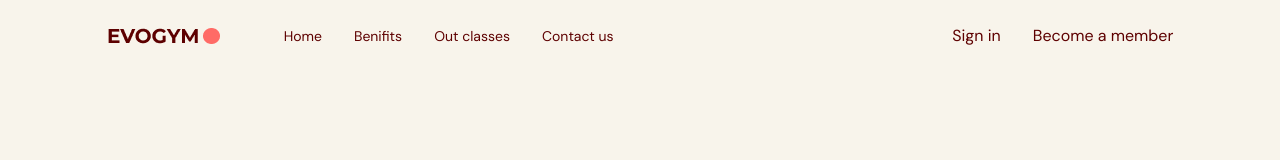
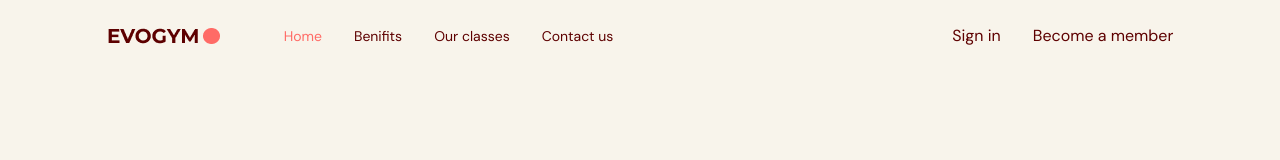
Before and after one commit to filiptrifunovic-mile/gym-page, a React (Vite) app: page / in a window 1280 px wide. Shown: the top 160 px of the page. Built offline with nearby package versions, Linux system fonts and the light colour scheme.

Commit message:
navbar part 2

```diff
--- a/src/App.tsx
+++ b/src/App.tsx
@@ -1,9 +1,14 @@
 import Navbar from '@/scenes/navbar'
+import { useState } from 'react';
 
 
 function App() {
+
+  const [selectedPage, setSelectedPage] = useState<string>('home')
+
+
   return <div className="app bg-gray-20">
-    <Navbar />
+    <Navbar selectedPage={selectedPage} setSelectedPage={setSelectedPage} />
   </div>;
 }
 
--- /dev/null
+++ b/src/scenes/navbar/Link.tsx
@@ -0,0 +1,28 @@
+import AnchorLink from "react-anchor-link-smooth-scroll"
+
+type Props = {
+  page : string;
+  selectedPage: string;
+  setSelectedPage: (value: string) => void;
+}
+
+function Link({
+  page,
+  selectedPage,
+  setSelectedPage
+}: Props) {
+
+  const lowerCasePage = page.toLowerCase().replace(/ /g, "")
+
+  return (
+    <AnchorLink href={`#${lowerCasePage}`}
+    onClick={() => setSelectedPage(lowerCasePage)}
+    className={`${selectedPage === lowerCasePage ? "text-primary-500" : ""}
+      transition duration-500 hover:text-primary-300
+    `}>
+      {page}
+    </AnchorLink>
+    )
+}
+
+export default Link
--- a/src/scenes/navbar/index.tsx
+++ b/src/scenes/navbar/index.tsx
@@ -2,10 +2,14 @@
 import { useState } from "react"
 import {Bars3Icon, XMarkIcon} from '@heroicons/react/24/solid'
 import Logo from '@/assets/Logo.png'
+import Link from "./Link"
 
-type Props = {}
+type Props = {
+  selectedPage: string;
+  setSelectedPage: (value: string) => void;
+}
 
-const index = (props: Props) => {
+const index = ({selectedPage, setSelectedPage}: Props) => {
 
   const flexBetween = "flex items-center justify-between"
 
@@ -21,10 +25,10 @@
             {/*RIGHT SIDE  */}
             <div className={`${flexBetween} w-full`}>
               <div className={`${flexBetween} gap-8 text-sm`}>
-                <p>Home</p>
-                <p>Benifits</p>
-                <p>Out classes</p>
-                <p>Contact us</p>
+                <Link page='Home' selectedPage={selectedPage} setSelectedPage={setSelectedPage} />
+                <Link page='Benifits' selectedPage={selectedPage} setSelectedPage={setSelectedPage} />
+                <Link page='Our classes' selectedPage={selectedPage} setSelectedPage={setSelectedPage} />
+                <Link page='Contact us' selectedPage={selectedPage} setSelectedPage={setSelectedPage} />
               </div>
               <div className={`${flexBetween} gap-8`}>
                 <p>Sign in</p>
```
